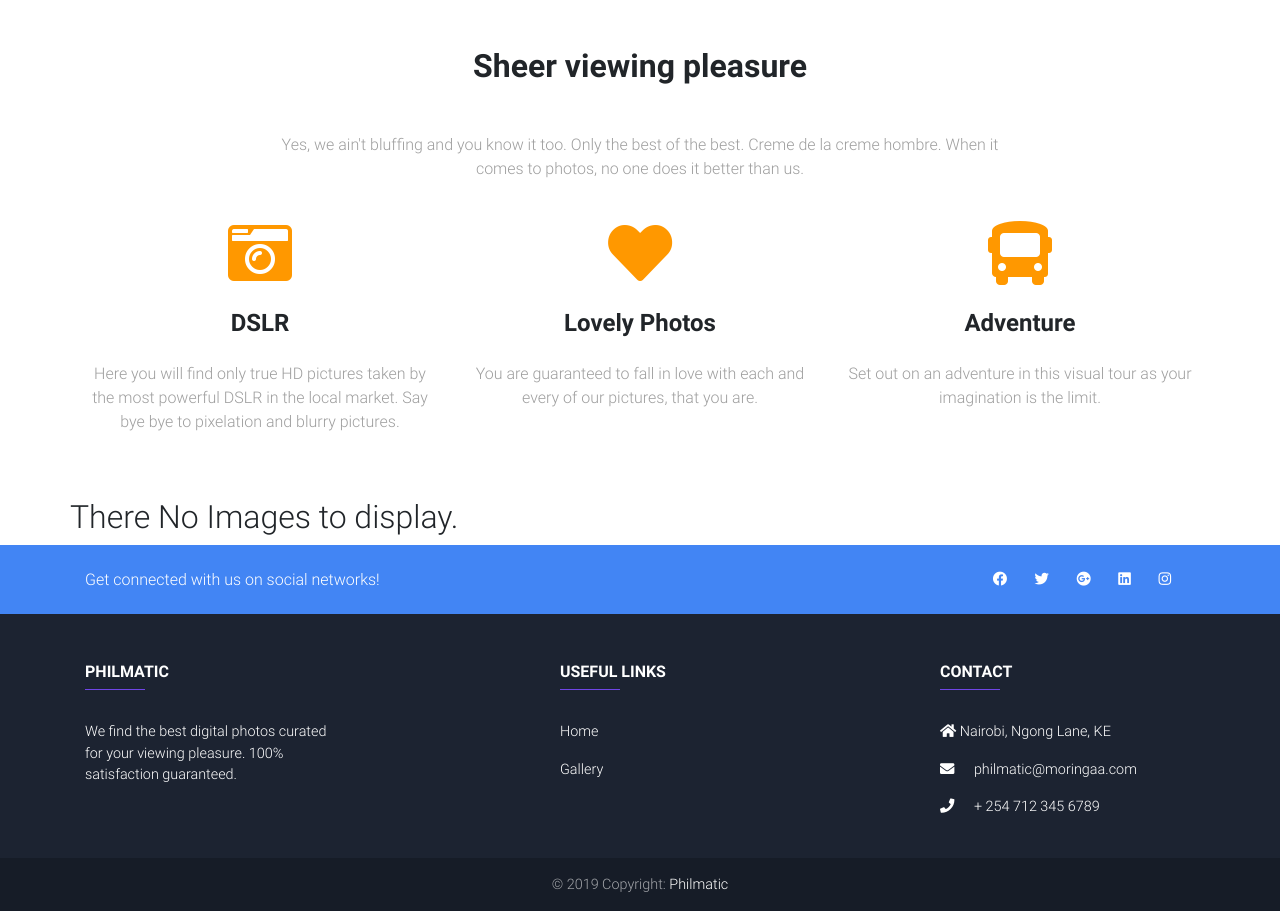
After one commit to philipkariuki/django-photos, a Django app: template appmatic/templates/mainz/content2.html in a window 1280 px wide. The commit adds this page. Shown: the part 801-1712 px from the top of the page. Run offline with Django 3.2, Linux system fonts and the light colour scheme; the template is opened without the code that fills it, so the values that code supplies are empty; some libraries are stand-ins or nearby versions.

Commit message:
major changes creates content2.html to test if macros display properly and if content diplays after being added through the admin dashboard defines function def home_image that renders the content2.html as the home page updates appmatic/urls.py for the home route to redirect from the function views.home_image

```diff
--- a/appmatic/templates/mainz/content.html
+++ b/appmatic/templates/mainz/content.html
@@ -88,8 +88,6 @@
                             <a href="https://mdbootstrap.com/img/Photos/Others/images/48.jpg" data-toggle="lightbox" data-title="Manadazi moto" data-footer="Ni baridi sometimes">
                                 <img src="https://mdbootstrap.com/img/Photos/Others/images/48.jpg" class="img-fluid">
                             </a>
-                          <!-- <img src="https://mdbootstrap.com/img/Photos/Others/images/48.jpg" class="img-fluid" alt=""> -->
-                          <!-- <div class="mask rgba-white-slight"></div> -->
                       </div>
 
                       <h4 class="my-4 font-weight-bold">Heading</h4>
--- /dev/null
+++ b/appmatic/templates/mainz/content2.html
@@ -0,0 +1,123 @@
+{%extends 'mainz/base.html'%}
+
+{% block content %}
+{{block.super}}
+
+
+<main class="mt-5">
+  <div class="container">
+
+    <!--Section: Best Features-->
+          <section id="best-features" class="text-center">
+
+              <!-- Heading -->
+              <h2 class="mb-5 font-weight-bold">Sheer viewing pleasure</h2>
+
+              <!--Grid row-->
+              <div class="row d-flex justify-content-center mb-4">
+
+                  <!--Grid column-->
+                  <div class="col-md-8">
+
+                      <!-- Description -->
+                      <p class="grey-text">Yes, we ain't bluffing and you know it too. Only the best of the best. Creme de la creme hombre. When it comes to photos, no one does it better than us.</p>
+
+                  </div>
+                  <!--Grid column-->
+
+              </div>
+              <!--Grid row-->
+
+              <!--Grid row-->
+              <div class="row">
+
+                  <!--Grid column-->
+                  <div class="col-md-4 mb-5">
+                      <i class="fa fa-camera-retro fa-4x orange-text"></i>
+                      <h4 class="my-4 font-weight-bold">DSLR</h4>
+                      <p class="grey-text">Here you will find only true HD pictures taken by the most powerful DSLR in the local market. Say bye bye to pixelation and blurry pictures.</p>
+                  </div>
+                  <!--Grid column-->
+
+                  <!--Grid column-->
+                  <div class="col-md-4 mb-1">
+                      <i class="fa fa-heart fa-4x orange-text"></i>
+                      <h4 class="my-4 font-weight-bold">Lovely Photos</h4>
+                      <p class="grey-text">You are guaranteed to fall in love with each and every of our pictures, that you are.</p>
+                  </div>
+                  <!--Grid column-->
+
+                  <!--Grid column-->
+                  <div class="col-md-4 mb-1">
+                      <i class="fa fa-bus fa-4x orange-text"></i>
+                      <h4 class="my-4 font-weight-bold">Adventure</h4>
+                      <p class="grey-text">Set out on an adventure in this visual tour as your imagination is the limit.</p>
+                  </div>
+                  <!--Grid column-->
+
+              </div>
+              <!--Grid row-->
+
+          </section>
+          <!--Section: Best Features-->
+
+    <!-- Looping through news   -->
+    {% for img in photoz %}
+
+
+    <section id="examples" class="text-center">
+      <div class="row">
+
+        <div class="col-lg-9 col-md-9 mb-4">
+                          <h4 class="my-4 font-weight-bold"> {{ img.name }} </h4>
+                          <div class="view overlay z-depth-1-half">
+                                <a href=" http://127.0.0.1:8000{{img.article_image.url}} " data-toggle="lightbox" data-title="{{ img.name }}" data-footer=" Taken at : {{ img.location }}" >
+                                    <img src=" {{img.article_image.url}} " class="img-fluid" alt="Image">
+                                </a>
+                          </div>
+
+                          <h4 class="my-4 font-weight-bold"></h4>
+                          <p class="grey-text"> Description : {{ img.description }} </p>
+                          <p class="grey-text"><button type="button" class="btn btn-light-blue">Category :  </button> {{ img.category }} </p>
+
+
+
+
+        </div>
+        <div class="col-lg-3 col-md-3" style="margin-top: 275px;">
+          <i class="far fa-clipboard fa-2x orange-text"></i>
+          <!-- The button used to copy the text -->
+                          <button type="button" class="btn btn-orange" onclick="setClipboard('https://phillmatic.herokuapp.com{{img.article_image.url}}')">Copy Image URL</button>
+        </div>
+
+
+
+
+
+      </div>
+      <hr class="my-5">
+    </section>
+
+    {% empty %}
+    <div class="row">
+      <h2 class="text-center">There No Images to display.</h2>
+    </div>
+    {% endfor %}
+
+  </div>
+</main>
+
+<script type="text/javascript">
+     function setClipboard(value) {
+            var tempInput = document.createElement("input");
+            tempInput.style = "position: absolute; left: -1000px; top: -1000px";
+            tempInput.value = value;
+            document.body.appendChild(tempInput);
+            tempInput.select();
+            document.execCommand("copy");
+            document.body.removeChild(tempInput);
+            alert("Image link copied: " + tempInput.value);
+        }
+</script>
+
+{% endblock %}
--- a/appmatic/views.py
+++ b/appmatic/views.py
@@ -7,7 +7,8 @@ from .models import Image
 
 def home_image(request):
     date = dt.date.today()
-    return render(request, 'mainz/content.html', {"date": date})
+    photoz = Image.new_images()
+    return render(request, 'mainz/content2.html', {"date": date,"photoz":photoz})
 
 
 
```
Also changed, not shown: appmatic/models.py (+11 -2 lines), appmatic/migrations/0002_image_pub_date.py (added), appmatic/migrations/0003_auto_20190722_1656.py (added), appmatic/migrations/0004_auto_20190722_1658.py (added), media/images/642-7399477-BLG035X.jpg (added), media/images/kagura1.png (added), media/images/kagura1_11XkD55.png (added), media/images/kagura1_WHmiH8o.png (added), media/images/kagura1_ZODMWIQ.png (added), media/images/kagura2.png (added), media/images/resort.jpg (added), media/images/sc1.png (added).
